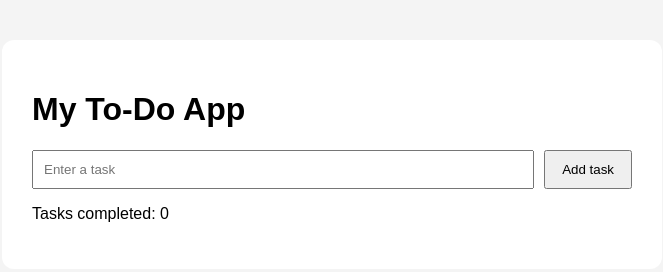
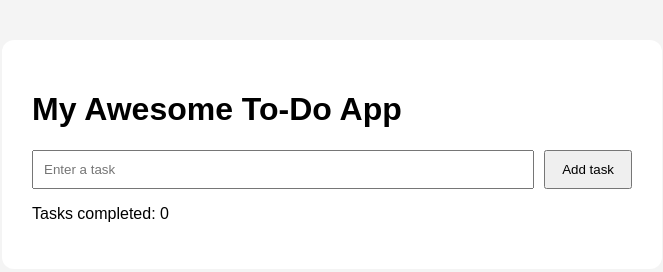
Before and after one commit to Bilinska/git-branching-practice, a plain HTML site: page index.html in a window 1280 px wide. Shown: the whole page, without its empty margins (308-971 px from the left). Drawn offline with Linux system fonts and the light colour scheme.

Commit message:
Update app title

```diff
--- a/index.html
+++ b/index.html
@@ -8,7 +8,7 @@
   </head>
   <body>
     <main class="container">
-      <h1>My To-Do App</h1>
+      <h1>My Awesome To-Do App</h1>
 
       <div class="task-form">
         <input id="taskInput" type="text" placeholder="Enter a task" />
```
